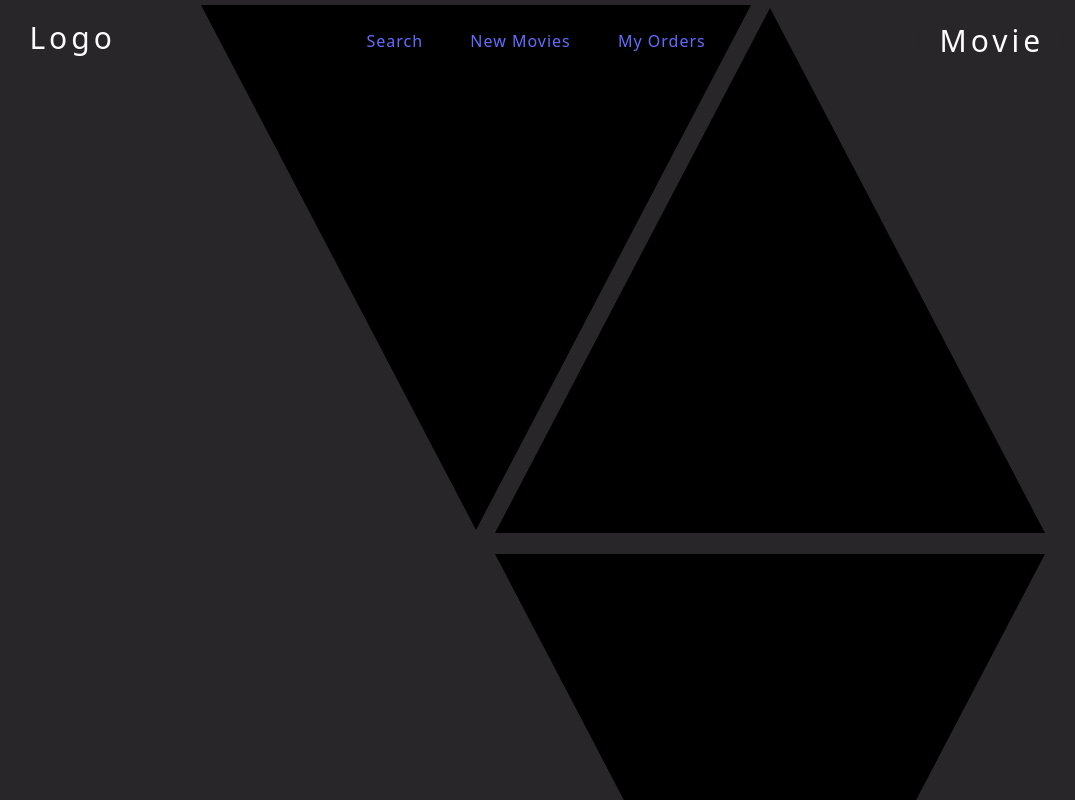
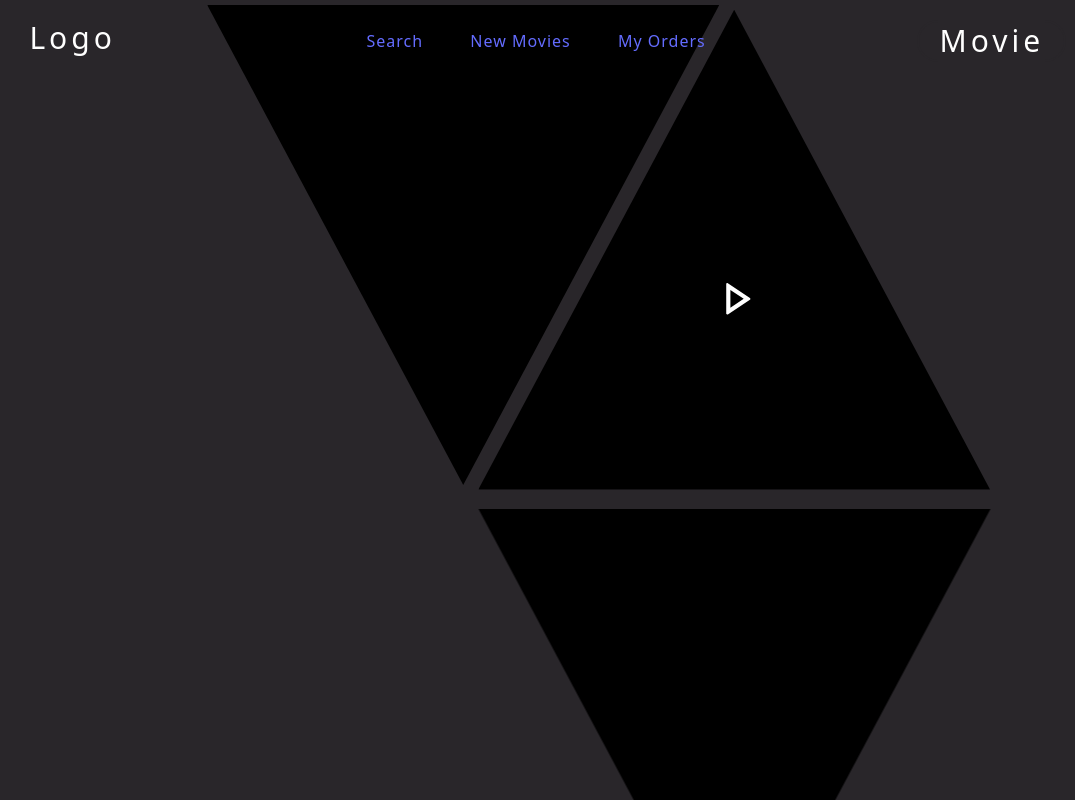
Before and after one commit to Rocksri/movie_search, a React (Vite) app: page / in a window 1280 px wide. Shown: the whole page, without its empty margins (62-1137 px from the left). Built offline with nearby package versions, Linux system fonts and the light colour scheme.

Commit message:
add playbtn

```diff
--- a/src/App.css
+++ b/src/App.css
@@ -59,28 +59,34 @@ header {
         align-items: center;
         z-index: 1;
         top: 5px;
-        left: -8%;
+        left: -13%;
 
         .grid_design {
-            width: 0;
-            height: 0;
-            border: 0 solid transparent;
-            border-left-width: 470px;
-            border-right-width: 470px;
-            border-top: 725px solid black;
+            position: absolute;
+            width: 40vw;
+            height: 60vh;
+            clip-path: polygon(50% 0%, 0% 100%, 100% 100%);
+            background: rgb(0, 0, 0);
+        }
+
+        .tri1 {
+            transform: translate(10%, 0%) rotate(180deg);
         }
 
         .tri2 {
-            position: absolute;
-            left: 51.5%;
-            top: .5%;
-            rotate: 180deg;
+            transform: translate(63%, 1%) rotate(0deg);
         }
 
         .tri3 {
-            position: absolute;
-            left: 51.5%;
-            top: 104.5%;
+            transform: translate(63%, 105%) rotate(180deg);
+        }
+
+        svg {
+            position: relative;
+            top: 55%;
+            justify-self: center;
+            width: 50px;
+            height: 50px;
         }
     }
 }
@@ -100,7 +106,7 @@ header {
         }
     }
 
-     /* .tri3 {
+    /* .tri3 {
         top: 104.25% !important;
     } */
 }
@@ -115,13 +121,13 @@ header {
             }
         }
     }
-    .Home_Page {
+    /* .Home_Page {
         .grid_design {
             border-left-width: 325px !important;
             border-right-width: 325px !important;
             border-top: 575px solid black !important;
         }
-    }
+    } */
 }
 
 @media (min-width: 1201px) and (max-width: 1400px) {
@@ -134,13 +140,13 @@ header {
             }
         }
     }
-    .Home_Page {
+    /* .Home_Page {
         .grid_design {
             border-left-width: 275px !important;
             border-right-width: 275px !important;
             border-top: 525px solid black !important;
         }
-    }
+    } */
 }
 
 @media (min-width: 901px) and (max-width: 1200px) {
@@ -156,13 +162,13 @@ header {
         }
     }
 
-    .Home_Page {
+    /* .Home_Page {
         .grid_design {
             border-left-width: 250px !important;
             border-right-width: 250px !important;
             border-top: 475px solid black !important;
         }
-    }
+    } */
 }
 
 @media (min-width: 651px) and (max-width: 900px) {
@@ -179,13 +185,13 @@ header {
             }
         }
     }
-    .Home_Page {
+    /* .Home_Page {
         .grid_design {
             border-left-width: 250px !important;
             border-right-width: 250px !important;
             border-top: 475px solid black !important;
         }
-    }
+    } */
 }
 
 @media (max-width: 650px) {
--- a/src/profile/homepage.jsx
+++ b/src/profile/homepage.jsx
@@ -1,3 +1,5 @@
+import { RiPlayLine } from "react-icons/ri";
+import modekImage from "./../../modek.jpg";
 export default function HomePage() {
     return (
         <div className="MainPage">
@@ -35,9 +37,11 @@ export default function HomePage() {
                 <div className="grid_design tri3"></div>
             </div> */}
 
-            <div className="flex flex-col gap-12 Home_Page">
+            <div className="flex flex-col Home_Page">
                 <div className="grid_design tri1"></div>
-                <div className="grid_design tri2"></div>
+                <div className="grid_design tri2">
+                    <RiPlayLine />
+                </div>
                 <div className="grid_design tri3"></div>
             </div>
         </div>
```
